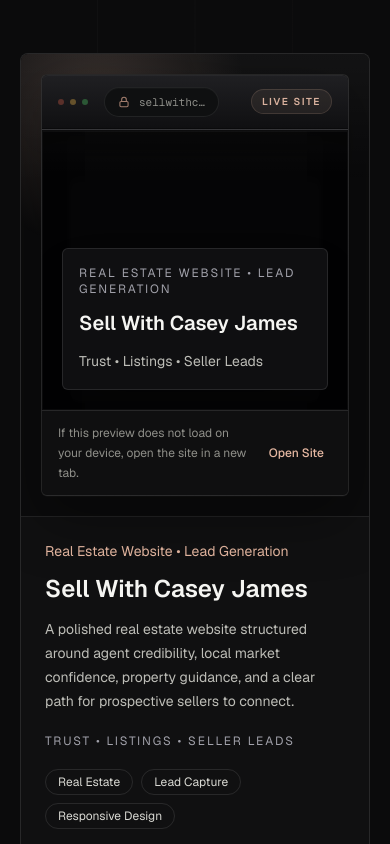
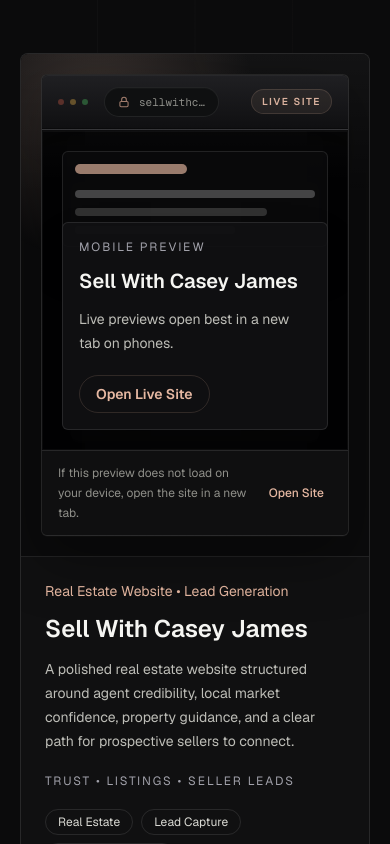
Before and after one commit to tr3ylbry/treydmarkTechWebsite, a Next.js app: page / in a window 390 px wide. Shown: the part 1920-2764 px from the top of the page. Built offline with nearby package versions, Linux system fonts and the light colour scheme.

Commit message:
feat: enhance mobile portfolio fallback and update inquiry submission message

```diff
--- a/src/app/page.tsx
+++ b/src/app/page.tsx
@@ -239,19 +239,7 @@ function PortfolioPreview() {
                     </MotionAnchor>
                     </div>
                   </div>
-                  <div className="browser-stage relative flex min-h-[280px] overflow-hidden border-t border-white/[0.03] p-5 shadow-[inset_0_0_0_1px_rgba(255,255,255,0.02),inset_0_18px_30px_rgba(0,0,0,0.14)] before:pointer-events-none before:absolute before:inset-0 before:shadow-[inset_0_0_0_1px_rgba(255,255,255,0.02),inset_0_22px_30px_rgba(0,0,0,0.18),inset_0_-22px_28px_rgba(0,0,0,0.12)] sm:hidden">
-                    <div className="relative z-10 mt-auto w-full rounded-md border border-white/10 bg-[#111113]/90 p-4 shadow-2xl shadow-black/30">
-                      <p className="text-xs uppercase tracking-[0.16em] text-[#A1A1AA]">
-                        {project.type}
-                      </p>
-                      <p className="mt-3 text-xl font-semibold text-[#F5F5F2]">
-                        {project.title}
-                      </p>
-                      <p className="mt-3 text-sm leading-6 text-[#BDBDB7]">
-                        {project.tone}
-                      </p>
-                    </div>
-                  </div>
+                  <MobilePortfolioFallback project={project} />
                   <div className="browser-stage relative hidden h-[400px] overflow-hidden border-t border-white/[0.03] shadow-[inset_0_0_0_1px_rgba(255,255,255,0.02),inset_0_18px_30px_rgba(0,0,0,0.14)] before:pointer-events-none before:absolute before:inset-0 before:shadow-[inset_0_0_0_1px_rgba(255,255,255,0.02),inset_0_22px_30px_rgba(0,0,0,0.18),inset_0_-22px_28px_rgba(0,0,0,0.12)] sm:block lg:h-[500px]">
                     <iframe
                       src={getProjectPreviewHref(project)}
@@ -341,6 +329,44 @@ function PortfolioPreview() {
         ))}
       </MotionStagger>
     </Section>
+  );
+}
+
+function MobilePortfolioFallback({
+  project,
+}: {
+  project: (typeof portfolioProjects)[number];
+}) {
+  return (
+    <div className="browser-stage relative flex min-h-[320px] overflow-hidden border-t border-white/[0.03] p-5 shadow-[inset_0_0_0_1px_rgba(255,255,255,0.02),inset_0_18px_30px_rgba(0,0,0,0.14)] before:pointer-events-none before:absolute before:inset-0 before:shadow-[inset_0_0_0_1px_rgba(255,255,255,0.02),inset_0_22px_30px_rgba(0,0,0,0.18),inset_0_-22px_28px_rgba(0,0,0,0.12)] sm:hidden">
+      <div className="absolute inset-x-5 top-5 rounded-md border border-white/10 bg-[#0B0B0C]/78 p-3 shadow-[0_18px_42px_rgba(0,0,0,0.24)]">
+        <div className="h-2.5 w-28 rounded-full bg-[#E6B8A2]/65" />
+        <div className="mt-4 space-y-2.5">
+          <div className="h-2 rounded-full bg-white/24" />
+          <div className="h-2 w-4/5 rounded-full bg-white/16" />
+          <div className="h-2 w-2/3 rounded-full bg-white/10" />
+        </div>
+      </div>
+      <div className="relative z-10 mt-auto w-full rounded-md border border-white/10 bg-[#111113]/92 p-4 shadow-2xl shadow-black/30">
+        <p className="text-xs uppercase tracking-[0.16em] text-[#A1A1AA]">
+          Mobile Preview
+        </p>
+        <p className="mt-3 text-xl font-semibold text-[#F5F5F2]">
+          {project.title}
+        </p>
+        <p className="mt-3 text-sm leading-6 text-[#BDBDB7]">
+          Live previews open best in a new tab on phones.
+        </p>
+        <a
+          href={project.href}
+          target="_blank"
+          rel="noopener noreferrer"
+          className="interactive-button secondary-cta mt-5 inline-flex rounded-full border border-[#E6B8A2]/15 px-4 py-2 text-sm font-semibold text-[#E6B8A2] hover:bg-[#E6B8A2]/8 hover:text-[#F1C8B8]"
+        >
+          Open Live Site
+        </a>
+      </div>
+    </div>
   );
 }
 
--- a/src/components/site/ContactForm.tsx
+++ b/src/components/site/ContactForm.tsx
@@ -121,7 +121,7 @@ export function ContactForm() {
       setFieldErrors({});
       setResetToken((current) => current + 1);
       setSubmitSuccess(
-        "Inquiry sent. I will review the details and follow up from the reply-to email you provided."
+        "Inquiry sent. I will review the details and follow up via the phone number or email you provided."
       );
     } catch {
       setSubmitError(genericSubmitError);
--- a/src/lib/site-content.ts
+++ b/src/lib/site-content.ts
@@ -130,7 +130,7 @@ export const mainBuildTiers = [
     name: "Starter Site",
     startingAt: "Starting at $2,000",
     bestFor:
-      "Local businesses, musicians, artists, photographers, contractors, restaurants, solo professionals, and startups that need a polished web presence.",
+      "Local businesses, contractors, restaurants, solo professionals, artists and startups that need a polished web presence.",
     positioning:
       "A professionally designed custom website built for trust, presentation quality, responsive UX, and a stronger first impression.",
     features: [
```
